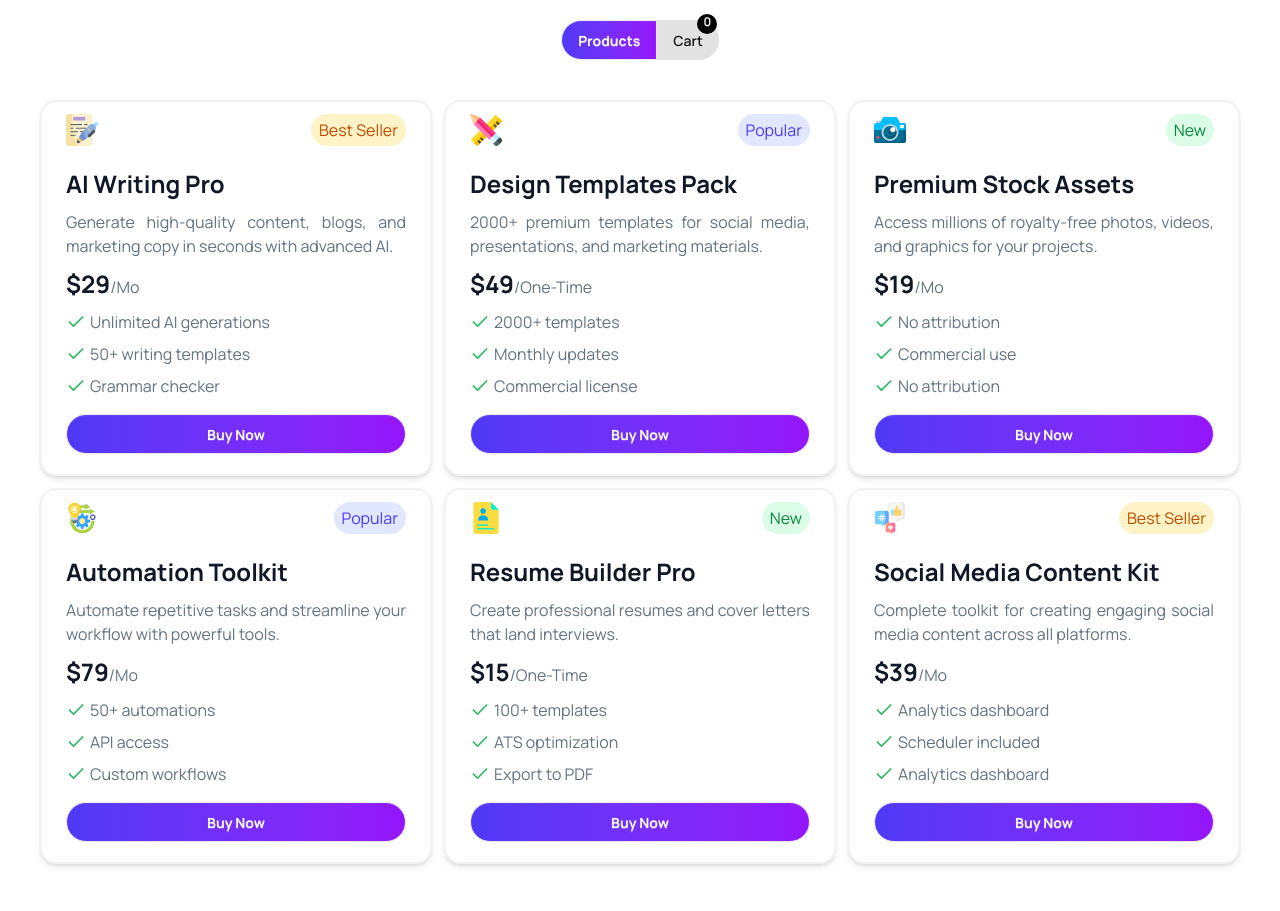
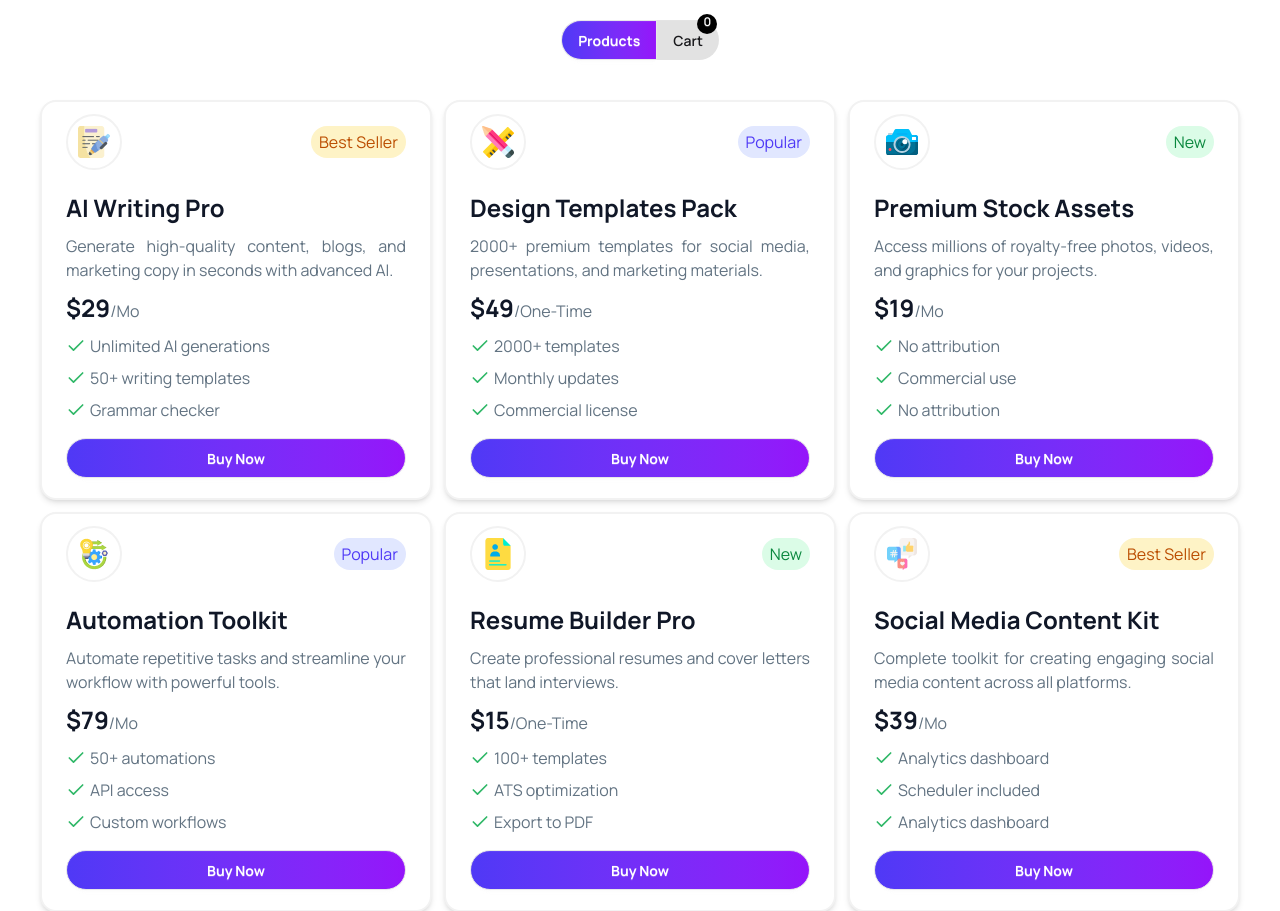
Before and after one commit to ibn-azam/digitools-platform-react, a React (Vite) app: page / in a window 1280 px wide. Shown: the part 1228-2139 px from the top of the page. Built offline with nearby package versions, Linux system fonts and the light colour scheme.

Commit message:
fix some ui problems

```diff
--- a/public/data.json
+++ b/public/data.json
@@ -12,7 +12,7 @@
       "50+ writing templates",
       "Grammar checker"
     ],
-    "icon": "/public/products/writing_2327400 1.png"
+    "icon": "/public/products/writing.png"
   },
   {
     "id": 2,
@@ -87,6 +87,6 @@
       "Scheduler included",
       "Analytics dashboard"
     ],
-    "icon": "/public/products/social-media.png"
+    "icon": "../public/products/social-media.png"
   }
 ]
--- a/src/Components/Products/Card/Card.jsx
+++ b/src/Components/Products/Card/Card.jsx
@@ -18,8 +18,8 @@ const Card = ({cardData ,handleSelectedProducts}) => {
     return (
         <div className='container mx-auto'>
             <div className='px-6 py-3 min-w-95 min-h-80 bg-[#ffffff] border-2 border-[#f2f2f2] rounded-2xl shadow-md hover:translate-y-1'>
-                <div className="flex justify-between ">
-                    <span><img src={cardData.icon} alt="" /></span>
+                <div className="flex items-center justify-between ">
+                    <span className="border-2 border-[#f2f2f2] p-2.5 rounded-full"><img className="w-8 h-8" src={cardData.icon} alt="" /></span>
                     <span className={cardData.tag === "Best Seller" ? `bg-[#fef3c6] text-[#bb4d00] px-2
                         py-1 rounded-full `:cardData.tag === "Popular" ? `bg-[#e1e7ff] text-[#4f39f6] px-2
                         py-1 rounded-full` : `bg-[#dbfce7] text-[#0a883e] px-2
@@ -30,7 +30,7 @@ const Card = ({cardData ,handleSelectedProducts}) => {
                     <p className="text-[16px] text-[#627382] mb-2">{cardData.description}</p>
                     <h2><span className="text-[24px] font-bold text-[#101727]">${cardData.price}</span><span className="text-[#627382] text-[16px]">/{cardData.period}</span></h2>
                      {
-                       cardFeatures.map(feature =><Features feature={feature}></Features>)
+                       cardFeatures.map((feature,index) =><Features feature={feature} key={index}></Features>)
                     }
                 </div>
                 <button onClick={handleBuynowBtn} className={`btn ${isSelected === true ? "w-full my-2 rounded-full text-white font-bold bg-green-600" : "w-full my-2 rounded-full text-white font-bold bg-linear-to-r from-[#4f39f6] to-[#9514fa]"}`}>Buy Now</button>
```
Also changed, not shown: public/products/writing.png (renamed from public/products/writing_2327400 1.png).
